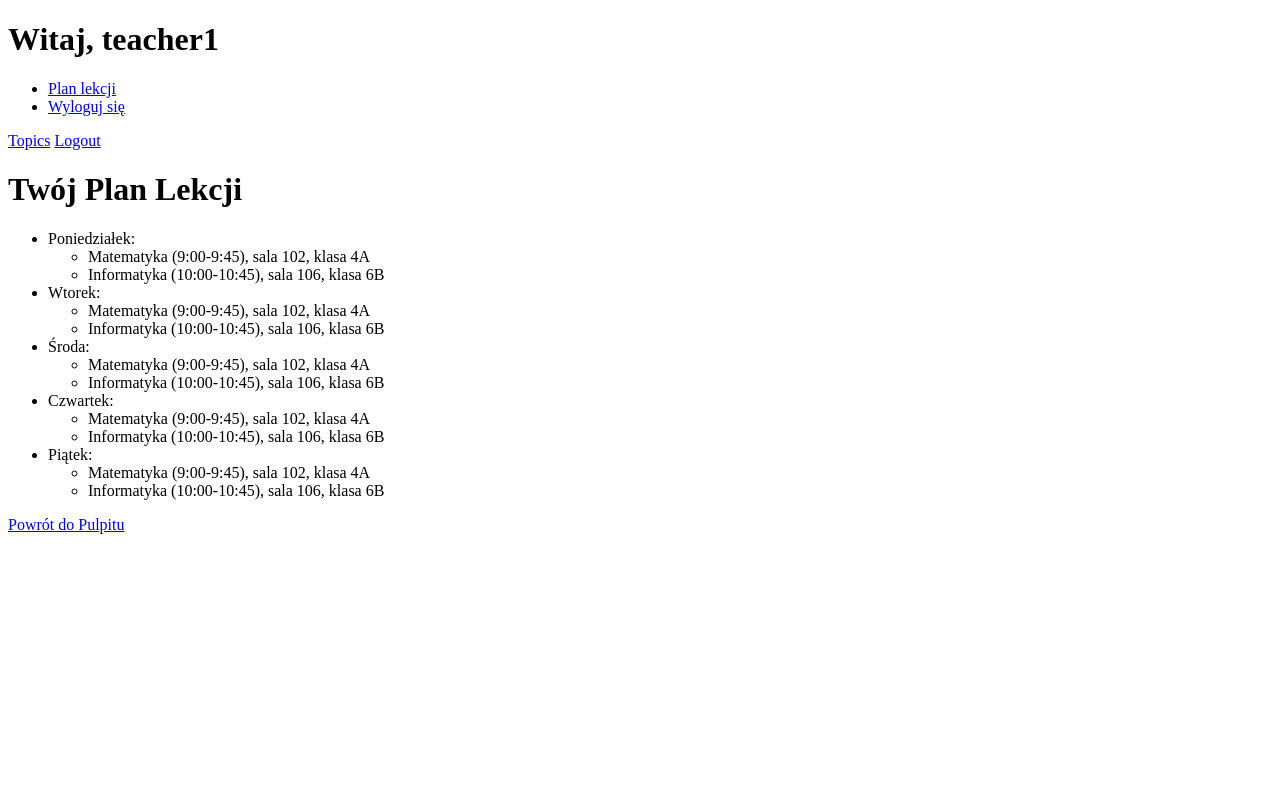
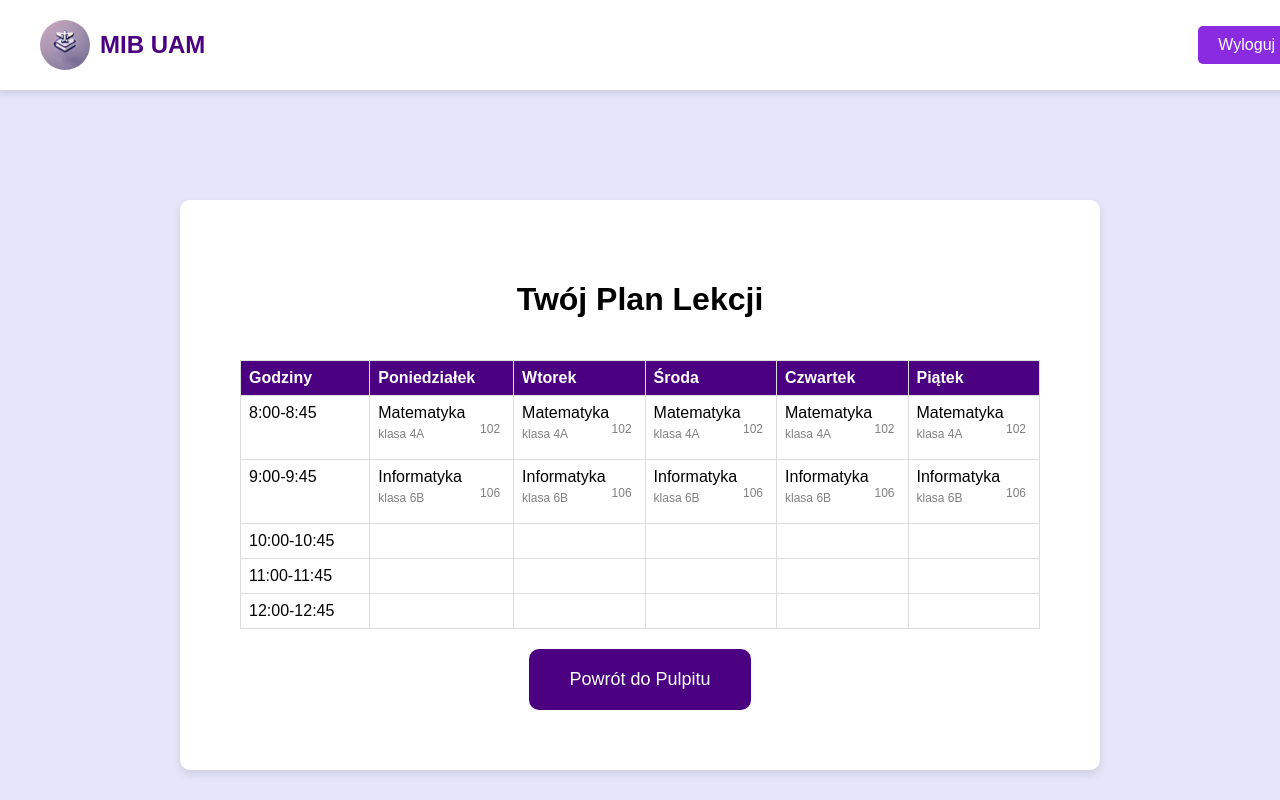
Before and after one commit to UniSzef/Hackaton_UAM, a Flask app: page /schedule in a window 1280 px wide. Run offline with Flask 3, Linux system fonts and the light colour scheme; a user stored in the database is signed in.

Commit message:
front 2.0

```diff
--- /dev/null
+++ b/app/static/plan.css
@@ -0,0 +1,121 @@
+/* schedule.css */
+body {
+    background-color: lavender;
+    display: flex;
+    flex-direction: column;
+    align-items: center;
+    height: 100vh;
+    margin: 0;
+    font-family: Arial, sans-serif;
+}
+
+.header {
+    display: flex;
+    justify-content: space-between;
+    align-items: center;
+    width: 100%;
+    background-color: white;
+    padding: 20px 40px;
+    box-shadow: 0 4px 6px rgba(0,0,0,0.1);
+    position: fixed;
+    top: 0;
+    left: 0;
+    right: 0;
+    z-index: 1000;
+}
+
+.header-content {
+    display: flex;
+    align-items: center;
+}
+
+.logo {
+    max-width: 50px;
+    height: auto;
+    border-radius: 50%;
+    margin-right: 10px;
+}
+
+.title {
+    color: #4b0082;
+    font-size: 24px;
+    font-weight: bold;
+}
+
+.logout {
+    color: white;
+    background-color: #8A2BE2; /* Ciemniejszy kolor */
+    padding: 10px 20px;
+    border-radius: 5px;
+    text-decoration: none;
+}
+
+.logout:hover {
+    background-color: #5D3FD3; /* Ciemniejszy odcień dla hover */
+}
+
+.container {
+    display: flex;
+    flex-direction: column;
+    align-items: center;
+    text-align: center;
+    background-color: white;
+    padding: 60px;
+    border-radius: 10px;
+    box-shadow: 0 4px 8px rgba(0, 0, 0, 0.1);
+    width: 80%;
+    max-width: 800px;
+    margin-top: 200px;
+}
+
+table {
+    width: 100%;
+    border-collapse: collapse;
+    margin-top: 20px;
+}
+
+th, td {
+    border: 1px solid #ddd;
+    padding: 8px;
+    text-align: left;
+    vertical-align: top; /* Wyrównanie tekstu do góry */
+}
+
+th {
+    background-color: #4b0082;
+    color: white;
+}
+
+.class-item {
+    position: relative;
+    margin-bottom: 10px;
+}
+
+.class-room {
+    position: absolute;
+    bottom: 5px;
+    right: 5px;
+    font-size: 12px;
+    color: gray;
+}
+
+.class-info {
+    margin-top: 5px;
+    font-size: 12px;
+    color: gray;
+}
+
+.button {
+    display: inline-block;
+    background-color: #4b0082;
+    color: white;
+    padding: 20px 40px;
+    border-radius: 10px;
+    text-decoration: none;
+    font-size: 18px;
+    margin-top: 20px;
+}
+
+.button:hover {
+    background-color: #8a2be2;
+}
--- a/app/templates/dashboard.html
+++ b/app/templates/dashboard.html
@@ -3,24 +3,28 @@
 <head>
     <meta charset="utf-8">
     <title>Pulpit</title>
+    <link rel="stylesheet" href="{{ url_for('static', filename='dashboard.css') }}">
 </head>
 <body>
-    <h1>Witaj, {{ current_user.username }}</h1>
-    <ul>
-        {% if current_user.role == 'student' %}
-            <li><a href="{{ url_for('main.grades') }}">Oceny</a></li>
-            <li><a href="{{ url_for('main.schedule') }}">Plan lekcji</a></li>
-        {% elif current_user.role == 'teacher' %}
-            <li><a href="{{ url_for('main.schedule') }}">Plan lekcji</a></li>
-        {% endif %}
-        <li><a href="{{ url_for('main.logout') }}">Wyloguj się</a></li>
-    </ul>
-    <a href="{{ url_for('main.topics') }}">Topics</a>
-    {% if current_user.is_authenticated %}
-        <a href="{{ url_for('main.logout') }}">Logout</a>
-    {% else %}
-        <a href="{{ url_for('main.login') }}">Login</a>
-    {% endif %}
+    <header class="header">
+        <div class="header-content">
+            <img src="{{ url_for('static', filename='logo.webp') }}" alt="Logo MIB UAM" class="logo">
+            <span class="title">MIB UAM</span>
+        </div>
+        <a href="{{ url_for('main.logout') }}" class="logout">Wyloguj się</a>
+    </header>
+    <div class="container">
+        <h1>Witaj, {{ current_user.username }}</h1>
+        <div class="panels">
+            {% if current_user.role == 'student' %}
+                <div><a href="{{ url_for('main.grades') }}" class="button">Oceny</a></div>
+                <div><a href="{{ url_for('main.schedule') }}" class="button">Plan lekcji</a></div>
+            {% elif current_user.role == 'teacher' %}
+                <div><a href="{{ url_for('main.schedule') }}" class="button">Plan lekcji</a></div>
+            {% endif %}
+            <div><a href="{{ url_for('main.topics') }}" class="button">Forum</a></div>
+        </div>
+    </div>
     {% block content %}{% endblock %}
 </body>
 </html>
--- a/app/templates/schedule.html
+++ b/app/templates/schedule.html
@@ -1,18 +1,52 @@
-{% extends "dashboard.html" %}
-
-{% block title %}Plan Lekcji{% endblock %}
-
-{% block content %}
-    <h1>Twój Plan Lekcji</h1>
-    <ul>
-        {% for day in schedule %}
-            <li>{{ day.day }}:</li>
-            <ul>
-                {% for class in day.classes %}
-                    <li>{{ class.subject }} ({{ class.time }}), sala {{ class.room }}{% if class.class %}, klasa {{ class.class }}{% endif %}</li>
+<!doctype html>
+<html lang="pl">
+<head>
+    <meta charset="utf-8">
+    <title>Plan Lekcji</title>
+    <link rel="stylesheet" href="{{ url_for('static', filename='plan.css') }}">
+</head>
+<body>
+    <header class="header">
+        <div class="header-content">
+            <img src="{{ url_for('static', filename='logo.webp') }}" alt="Logo MIB UAM" class="logo">
+            <span class="title">MIB UAM</span>
+        </div>
+        <a href="{{ url_for('main.logout') }}" class="logout">Wyloguj się</a>
+    </header>
+    <div class="container">
+        <h1>Twój Plan Lekcji</h1>
+        <table>
+            <thead>
+                <tr>
+                    <th>Godziny</th>
+                    {% for day in schedule %}
+                        <th>{{ day.day }}</th>
+                    {% endfor %}
+                </tr>
+            </thead>
+            <tbody>
+                {% set times = ["8:00-8:45", "9:00-9:45", "10:00-10:45", "11:00-11:45", "12:00-12:45"] %}
+                {% for i in range(times|length) %}
+                <tr>
+                    <td>{{ times[i] }}</td>
+                    {% for day in schedule %}
+                        <td>
+                            {% if day.classes[i] is defined %}
+                                <div class="class-item">
+                                    {{ day.classes[i].subject }}
+                                    <div class="class-room">{{ day.classes[i].room }}</div>
+                                    {% if day.classes[i].class %}
+                                        <div class="class-info">klasa {{ day.classes[i].class }}</div>
+                                    {% endif %}
+                                </div>
+                            {% endif %}
+                        </td>
+                    {% endfor %}
+                </tr>
                 {% endfor %}
-            </ul>
-        {% endfor %}
-    </ul>
-    <a href="{{ url_for('main.dashboard') }}">Powrót do Pulpitu</a>
-{% endblock %}
+            </tbody>
+        </table>
+        <a href="{{ url_for('main.dashboard') }}" class="button">Powrót do Pulpitu</a>
+    </div>
+</body>
+</html>
```
Also changed, not shown: app/static/dashboard.css (added, +92 -0 lines), app/static/login.css (added, +99 -0 lines), app/static/topics.css (added, +125 -0 lines), app/templates/grades.html (+20 -7 lines), app/templates/login.html (+27 -9 lines), app/templates/topics.html (+33 -14 lines), app/static/logo.webp (added).
